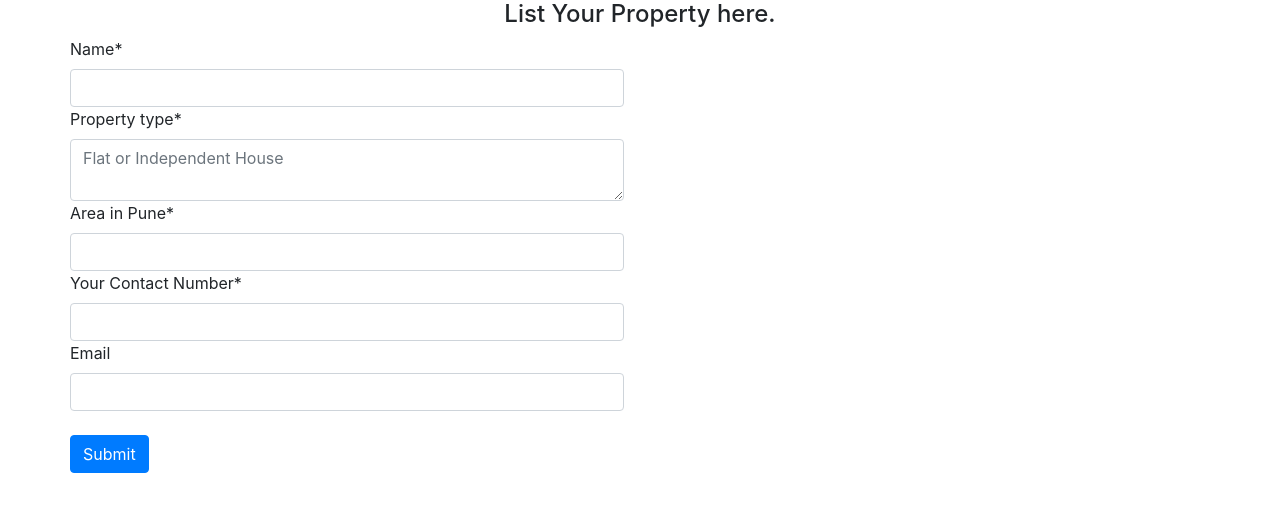
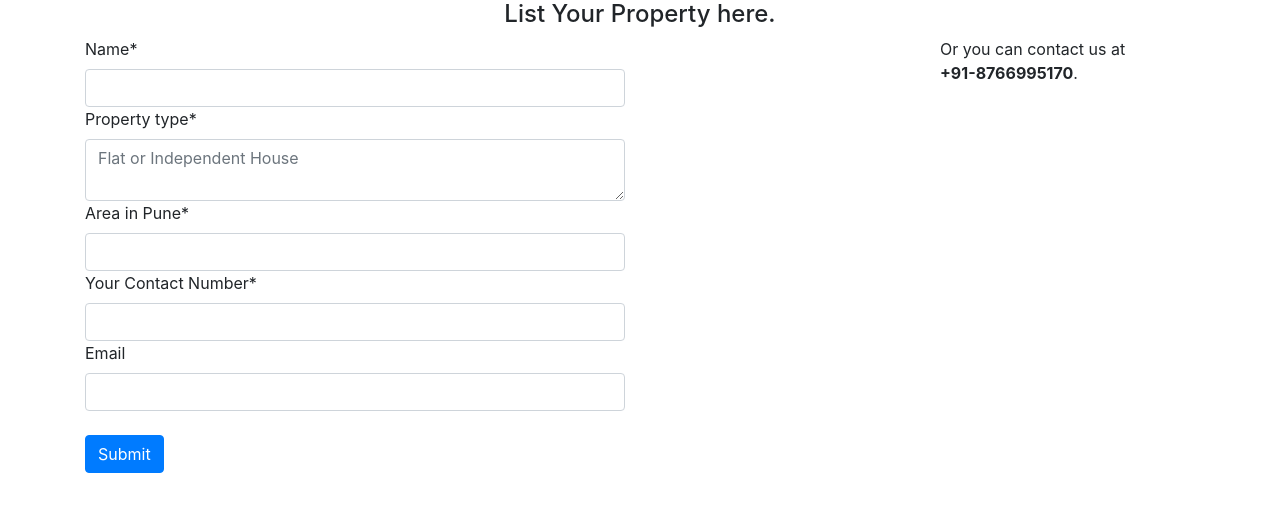
Before and after one commit to SaurabhJ86/rentalSF, a Django app: page /owner/listings/ in a window 1280 px wide. Shown: the part 56-568 px from the top of the page. Run offline with Django 3.2, Linux system fonts and the light colour scheme; some libraries are stand-ins or nearby versions.

Commit message:
Return message on successful form submission

```diff
--- a/src/homepage/forms.py
+++ b/src/homepage/forms.py
@@ -41,6 +41,7 @@ class ListPropertyForm(forms.ModelForm):
 		}
 		exclude = ['timestamp','updated','is_active']
 
+	# Add the bootstrap class "form-control to each of the field of the form."
 	def __init__(self,*args,**kwargs):
 		super(ListPropertyForm,self).__init__(*args,**kwargs)
 		for field in iter(self.fields):
--- a/src/homepage/views.py
+++ b/src/homepage/views.py
@@ -58,7 +58,8 @@ def listProperty(request):
 	if form.is_valid():
 		form.save()
 		form = ListPropertyForm()
-		messages.success(request,"Details submitted successfully")
+		# This will return the message to be displayed back to the end user.
+		messages.success(request,"Details submitted successfully.Our team will contact you shortly.")
 
 	templates = "listProperty.html"
 
--- a/src/templates/listProperty.html
+++ b/src/templates/listProperty.html
@@ -19,11 +19,16 @@
 <h4 align="center">List Your Property here.</h4>
 <div class="container" id="listPropertyForm">
 	<div class="row">
-		<form method="POST" action=".">{% csrf_token %}
-			{{ form|crispy}}
-			<br>
-			<button class="btn btn-primary" type="submit">Submit</button>
-		</form>
+		<div class="col-sm-6">
+			<form method="POST" action=".">{% csrf_token %}
+				{{ form|crispy}}
+				<br>
+				<button class="btn btn-primary" type="submit">Submit</button>
+			</form>
+		</div>
+		<div class="col-sm-3 offset-sm-3">
+			<p>Or you can contact us at <br><strong>+91-8766995170</strong>.</p>
+		</div>
 	</div>
 </div>
 
```
Also changed, not shown: src/db.sqlite3.
